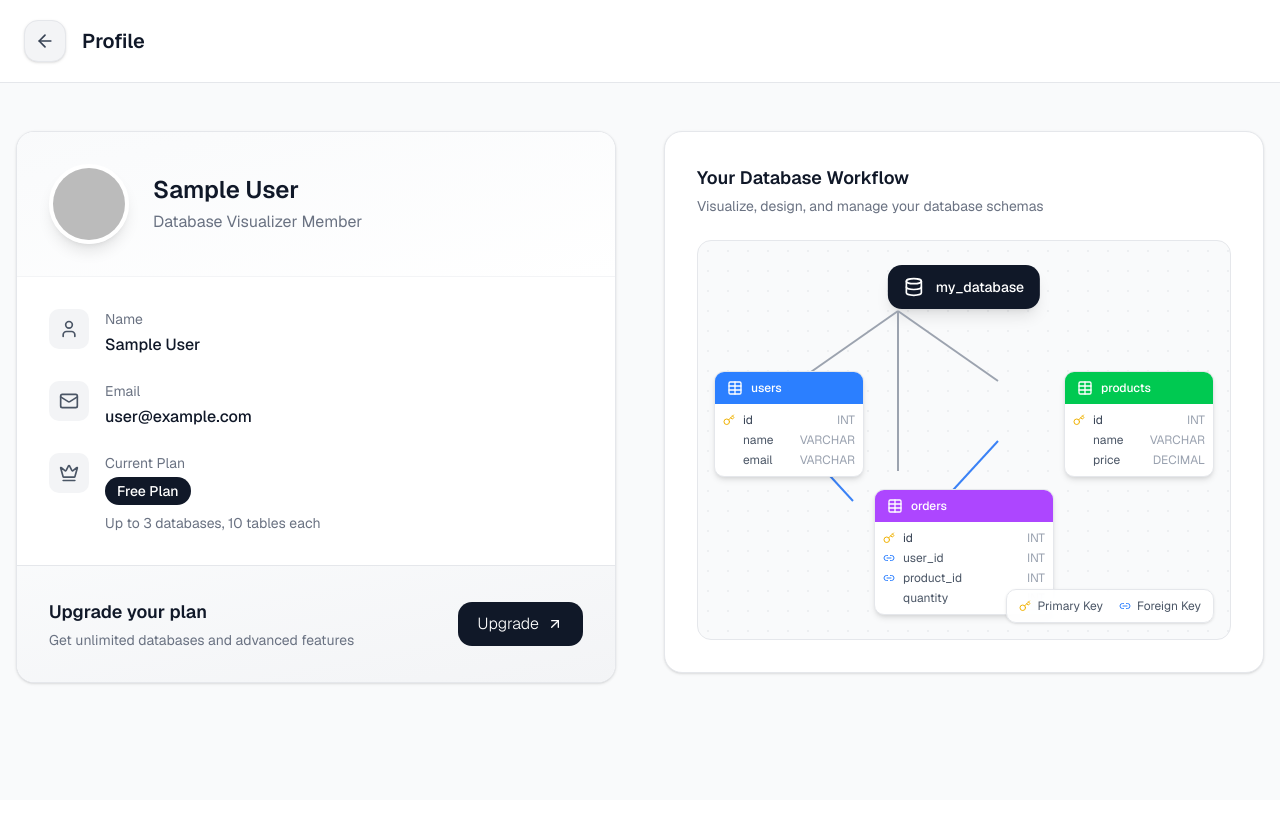
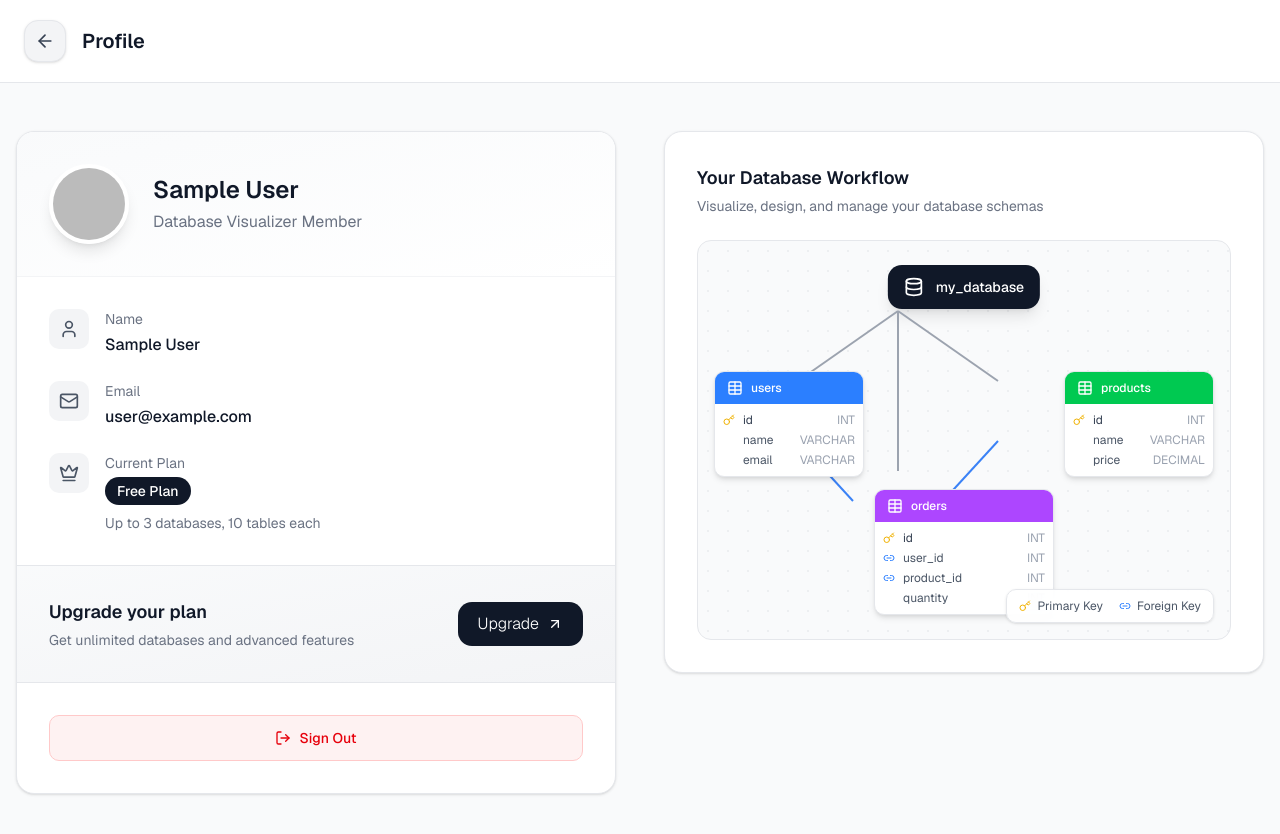
Before and after one commit to ShubhamDindorkar/database-visualiser1, a Next.js app in the folder db-viz/: page /profile in a window 1280 px wide. Shown: the top 834 px of the page. Before the commit the page ends 800 px from the top, so only its background shows below. Built offline with nearby package versions, Linux system fonts and the light colour scheme; no server answers; sample sign-in values are in the browser's storage.

Commit message:
Update page.tsx

```diff
--- a/db-viz/src/app/profile/page.tsx
+++ b/db-viz/src/app/profile/page.tsx
@@ -3,9 +3,9 @@
 import React, { useEffect, useState } from 'react';
 import { motion } from 'framer-motion';
 import { useRouter } from 'next/navigation';
-import { ArrowLeft, User, Mail, Crown, ArrowUpRight, Database, Table, Key, Link2 } from 'lucide-react';
+import { ArrowLeft, User, Mail, Crown, ArrowUpRight, Database, Table, Key, Link2, LogOut } from 'lucide-react';
 import { auth } from '@/lib/firebase';
-import { onAuthStateChanged, User as FirebaseUser } from 'firebase/auth';
+import { onAuthStateChanged, signOut, User as FirebaseUser } from 'firebase/auth';
 import Button from '@/components/common/Button';
 
 export default function ProfilePage() {
@@ -165,6 +165,21 @@ export default function ProfilePage() {
                                             <ArrowUpRight className="w-4 h-4" />
                                         </Button>
                                     </div>
+                                </div>
+
+                                {/* Sign Out Section */}
+                                <div className="p-8 border-t border-gray-200">
+                                    <button
+                                        onClick={async () => {
+                                            await signOut(auth);
+                                            router.push('/');
+                                        }}
+                                        className="w-full flex items-center justify-center gap-2 px-4 py-3 rounded-lg border border-red-200 bg-red-50 text-red-600 hover:bg-red-100 hover:border-red-300 transition-all font-medium text-sm"
+                                        style={{ fontFamily: 'var(--font-geist-sans)' }}
+                                    >
+                                        <LogOut className="w-4 h-4" />
+                                        Sign Out
+                                    </button>
                                 </div>
                             </div>
                         </motion.div>
```
